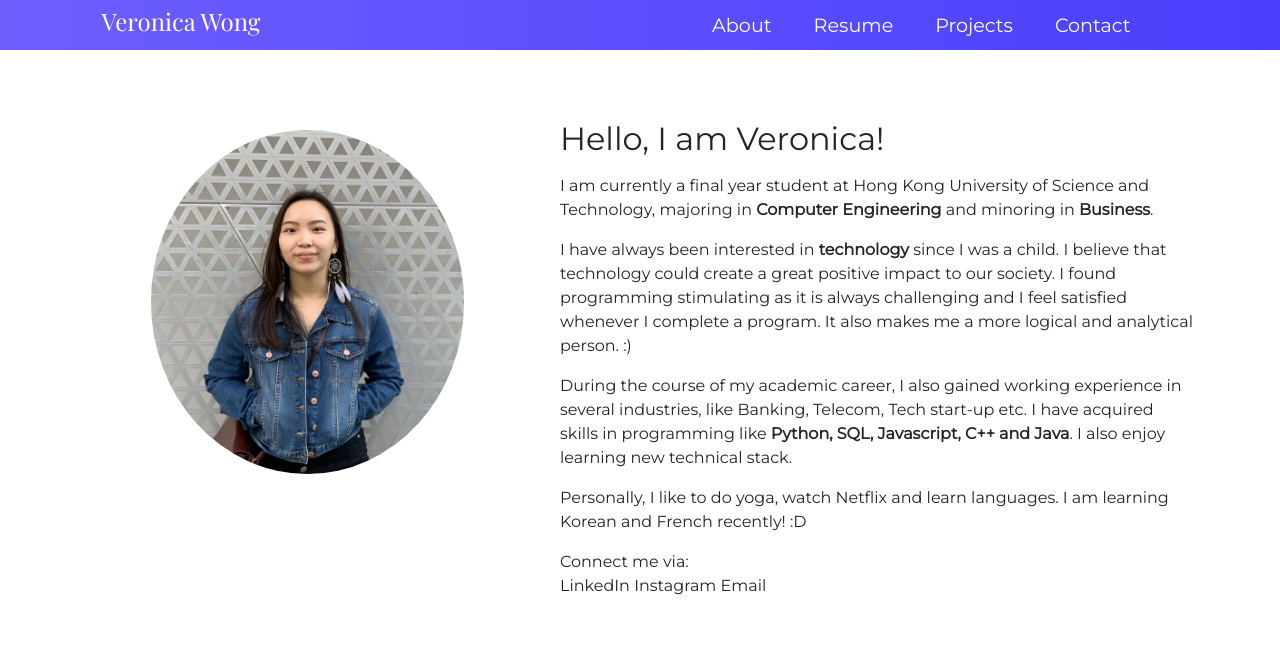
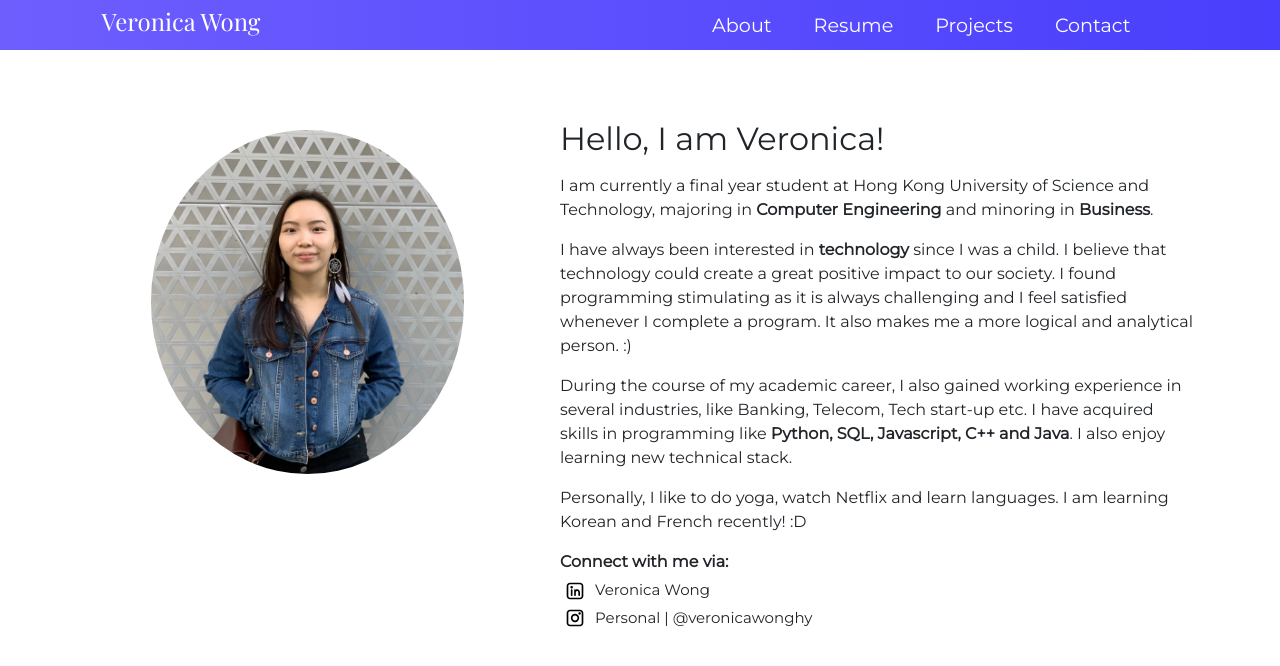
Before and after one commit to veronicawonghy/portfolio, a React (Create React App) app: page / in a window 1280 px wide. Shown: the top 666 px of the page. Built offline with nearby package versions, Linux system fonts and the light colour scheme.

Commit message:
social icons

```diff
--- a/src/App.css
+++ b/src/App.css
@@ -17,3 +17,8 @@
   /* width: 200px; */
   margin: 10px;
 }
+.social-icon{
+  height:20px;
+  width:20px;
+  margin: 0px 10px 0px 5px;
+}
--- a/src/components/pages/About.js
+++ b/src/components/pages/About.js
@@ -1,6 +1,8 @@
 import '../../App.css'
-import { Container, Row, Col } from 'react-bootstrap';
-import myPicture from '../../assets/my_picture.jpg';
+import { Container, Row, Col } from 'react-bootstrap'
+import myPicture from '../../assets/my_picture.jpg'
+import Instagram from '../../assets/icons/Instagram.svg'
+import LinkedIn from '../../assets/icons/Linkedin.svg'
 
 function About() {
     return (
@@ -28,11 +30,20 @@ function About() {
 
                     <p>Personally, I like to do yoga, watch Netflix and learn languages. I am learning Korean and French recently! :D</p>
 
-                    <p>Connect me via:
+                    <p><span style={{'font-weight':'bold'}}>Connect with me via:</span>
                         <br/>
-                        LinkedIn
-                        Instagram
-                        Email
+                        <a href='https://www.linkedin.com/in/veronica-wong-ho-yan/' target="_blank" style={{'text-decoration': 'none', color: 'inherit'}}>
+                            <div className="d-flex flex-row align-items-center" style={{'margin': '5px 5px 5px 0px'}}>
+                            <img src={LinkedIn} className="social-icon" alt="LinkedIn" />
+                            <span style={{'font-size': 15}}>Veronica Wong</span>
+                            </div>
+                        </a>
+                        <a href='https://www.instagram.com/veronicawonghy/' target="_blank" style={{'text-decoration': 'none', color: 'inherit'}}>
+                            <div className="d-flex flex-row align-items-center" style={{'margin': '5px 5px 5px 0px'}}>
+                            <img src={Instagram} className="social-icon" alt="Instagram" />
+                            <span style={{'font-size': 15}}>Personal | @veronicawonghy</span>
+                            </div>
+                        </a>
                     </p>
                 </div>
                 </Col>
```
Also changed, not shown: src/assets/icons/Instagram.svg (added), src/assets/icons/Linkedin.svg (added).
